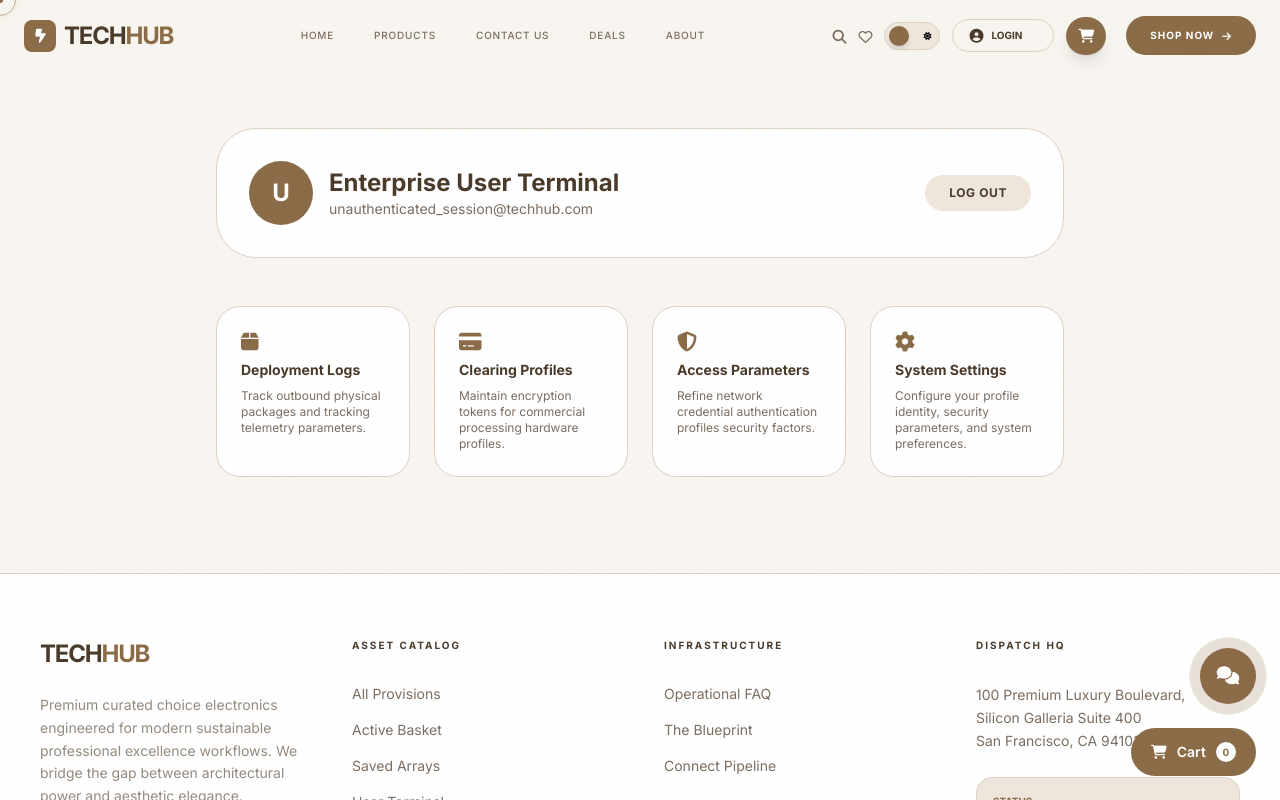
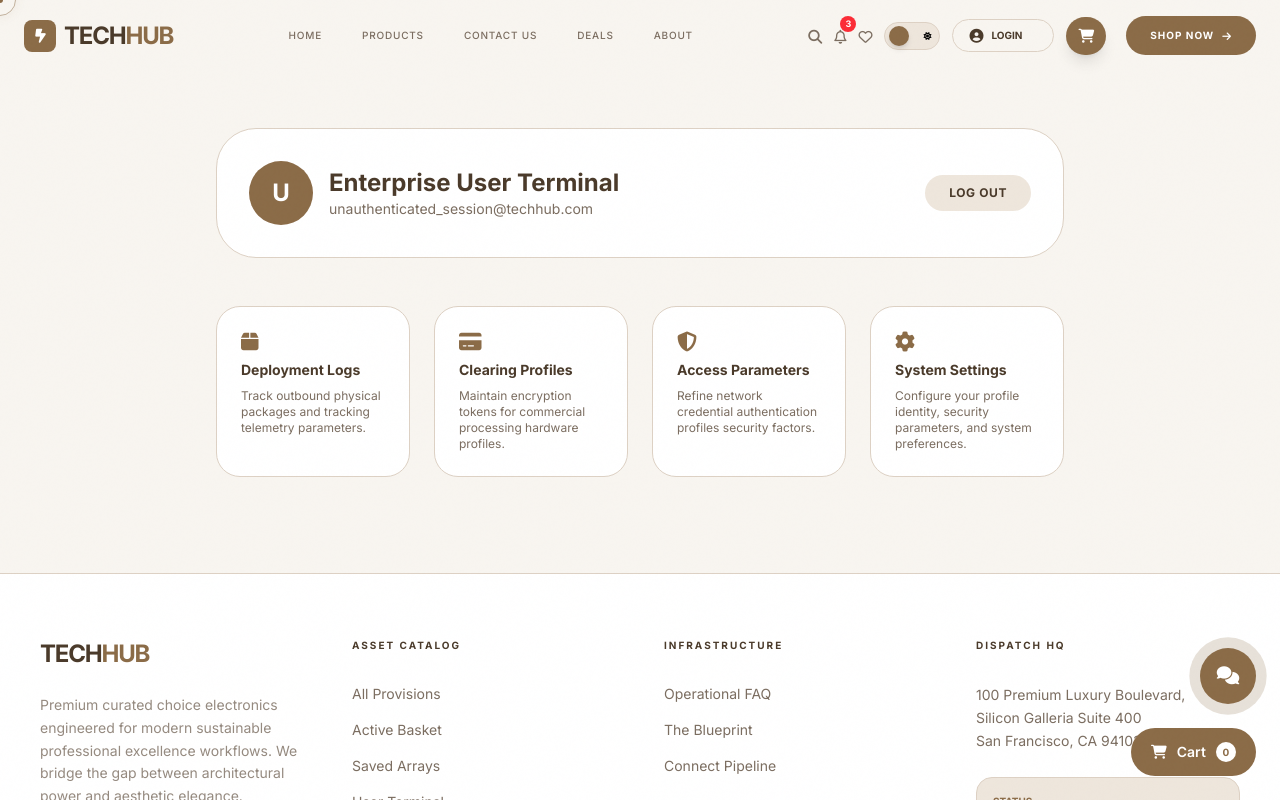
Before and after one commit to patricia-clarji/TechHub-Frontend, a Vue app: page /account in a window 1280 px wide. Shown: the top 800 px of the page. Built offline with nearby package versions, Linux system fonts and the light colour scheme; a web font is replaced by a local one.

Commit message:
Implemented notification feature

```diff
--- a/src/components/layout/Navbar.vue
+++ b/src/components/layout/Navbar.vue
@@ -4,6 +4,7 @@ import { useCartStore } from '../../stores/cart';
 import { useUserStore } from '../../stores/user';
 import { useProductsStore } from '../../stores/products';
 import { useWishlistStore } from '../../stores/wishlist';
+import { useNotificationStore } from '../../stores/notifications';
 import { useUIStore } from '../../stores/ui';
 
 const cartStore = useCartStore();
@@ -11,11 +12,13 @@ const userStore = useUserStore();
 const productsStore = useProductsStore();
 const wishlistStore = useWishlistStore();
 const uiStore = useUIStore();
+const notificationStore = useNotificationStore();
 
 const isScrolled = ref(false);
 const isDark = ref(false);
 const isMobileMenuOpen = ref(false);
 const isAccountDropdownOpen = ref(false);
+const isNotificationsDropdownOpen = ref(false);
 
 onMounted(() => {
     window.addEventListener('scroll', () => {
@@ -83,6 +86,48 @@ const toggleDarkMode = () => {
                     </div>
                 </div>
             </Transition>
+
+            <!-- Notifications Trigger -->
+            <div class="relative">
+                <button @click="isNotificationsDropdownOpen = !isNotificationsDropdownOpen"
+                    class="relative text-[var(--text-muted)] hover:text-[var(--text)] transition-colors">
+                    <i class="fa-regular fa-bell text-sm"></i>
+                    <span v-if="notificationStore.unreadCount > 0"
+                        class="absolute -top-2 -right-2.5 bg-red-500 text-white text-[9px] w-4 h-4 rounded-full flex items-center justify-center font-bold">
+                        {{ notificationStore.unreadCount }}
+                    </span>
+                </button>
+
+                <!-- Notifications Dropdown -->
+                <Transition name="fade-pop">
+                    <div v-if="isNotificationsDropdownOpen"
+                        @click.away="isNotificationsDropdownOpen = false"
+                        class="absolute right-0 mt-3 w-80 bg-[var(--bg-card)] border border-[var(--border)] rounded-2xl shadow-2xl overflow-hidden py-2 z-[60]">
+                        <div class="px-4 py-3 border-b border-[var(--border)]/40 mb-2 flex justify-between items-center">
+                            <p class="text-[9px] font-bold text-[var(--text-muted)] uppercase tracking-widest">System Alerts</p>
+                            <button v-if="notificationStore.unreadCount > 0" @click="notificationStore.markAllAsRead()" class="text-[9px] text-[var(--accent)] hover:underline">Mark all as read</button>
+                        </div>
+                        <div v-if="notificationStore.notifications.length > 0" class="max-h-60 overflow-y-auto custom-scrollbar">
+                            <div v-for="notif in notificationStore.notifications" :key="notif.id"
+                                @click="notificationStore.markAsRead(notif.id)"
+                                class="flex items-start gap-3 px-4 py-3 hover:bg-[var(--bg-muted)] transition-colors cursor-pointer"
+                                :class="{'bg-[var(--bg-muted)]/50': !notif.read}">
+                                <i :class="{
+                                    'fa-solid fa-circle-info text-blue-500': notif.type === 'system',
+                                    'fa-solid fa-tag text-green-500': notif.type === 'promo',
+                                    'fa-solid fa-truck-fast text-orange-500': notif.type === 'order',
+                                    'fa-solid fa-heart text-red-500': notif.type === 'wishlist'
+                                }" class="text-xs mt-1"></i>
+                                <div class="flex-1">
+                                    <p class="text-xs" :class="{'font-bold': !notif.read}">{{ notif.message }}</p>
+                                    <p class="text-[9px] text-[var(--text-muted)] mt-1">{{ notif.date }}</p>
+                                </div>
+                            </div>
+                        </div>
+                        <div v-else class="text-center py-4 text-[var(--text-muted)] text-xs">No new system alerts.</div>
+                    </div>
+                </Transition>
+            </div>
 
             <!-- Wishlist Trigger -->
             <router-link to="/wishlist" class="relative text-[var(--text-muted)] hover:text-[var(--accent)] transition-colors hidden sm:block">
--- /dev/null
+++ b/src/stores/notifications.js
@@ -0,0 +1,50 @@
+import { defineStore } from 'pinia';
+import { ref, computed, watch } from 'vue';
+
+export const useNotificationStore = defineStore('notifications', () => {
+    const notifications = ref(JSON.parse(localStorage.getItem('techhub_notifications')) || [
+        { id: 'notif1', message: 'System Update: New firmware available for Nova X 5G. Optimize now!', type: 'system', date: '2024-06-15', read: false },
+        { id: 'notif2', message: 'Special Offer: 20% off all Audio modules this week. Limited time!', type: 'promo', date: '2024-06-14', read: false },
+        { id: 'notif3', message: 'Order #TH7890: Your AeroBlade 14 has been dispatched. Tracking ID: AB12345.', type: 'order', date: '2024-06-13', read: true },
+        { id: 'notif4', message: 'Wishlist Alert: Pixel Lite is now back in stock!', type: 'wishlist', date: '2024-06-12', read: false },
+    ]);
+
+    const addNotification = (message, type = 'system') => {
+        const newNotification = {
+            id: `notif${Date.now()}`,
+            message,
+            type,
+            date: new Date().toISOString().slice(0, 10),
+            read: false,
+        };
+        notifications.value.unshift(newNotification); // Add to the beginning
+    };
+
+    const markAsRead = (id) => {
+        const notification = notifications.value.find(n => n.id === id);
+        if (notification) {
+            notification.read = true;
+        }
+    };
+
+    const markAllAsRead = () => {
+        notifications.value.forEach(n => n.read = true);
+    };
+
+    const clearAll = () => {
+        notifications.value = [];
+    };
+
+    const unreadCount = computed(() => {
+        return notifications.value.filter(n => !n.read).length;
+    });
+
+    // Persist notifications to localStorage
+    watch(notifications, (newVal) => {
+        localStorage.setItem('techhub_notifications', JSON.stringify(newVal));
+    }, { deep: true });
+
+    return {
+        notifications, addNotification, markAsRead, markAllAsRead, clearAll, unreadCount
+    };
+});
--- a/src/stores/user.js
+++ b/src/stores/user.js
@@ -16,7 +16,7 @@ export const useUserStore = defineStore('user', () => {
                 preferences: {
                     language: 'English',
                     currency: 'USD',
-                    notifications: { email: true, push: false, sms: true }
+                    notifications: { email: true, push: true, sms: false } // Default to push notifications
                 }
             };
             return { success: true };
@@ -32,7 +32,7 @@ export const useUserStore = defineStore('user', () => {
                 phone: '',
                 avatar: `https://ui-avatars.com/api/?name=${name}&background=8B6B47&color=fff`,
                 preferences: {
-                    language: 'English', currency: 'USD', notifications: { email: true, push: false, sms: true }
+                    language: 'English', currency: 'USD', notifications: { email: true, push: true, sms: false }
                 }
             };
             return { success: true };
```
